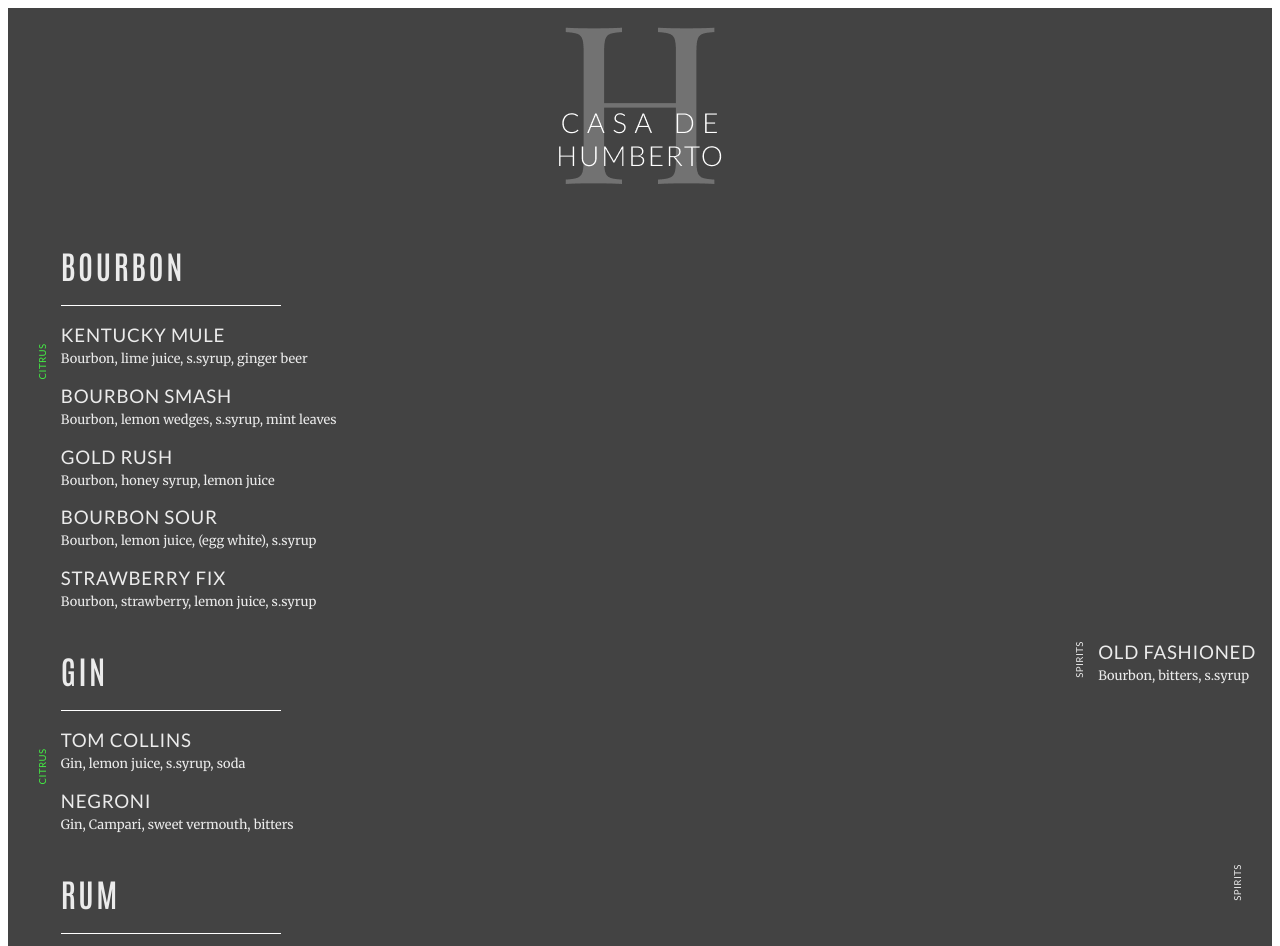
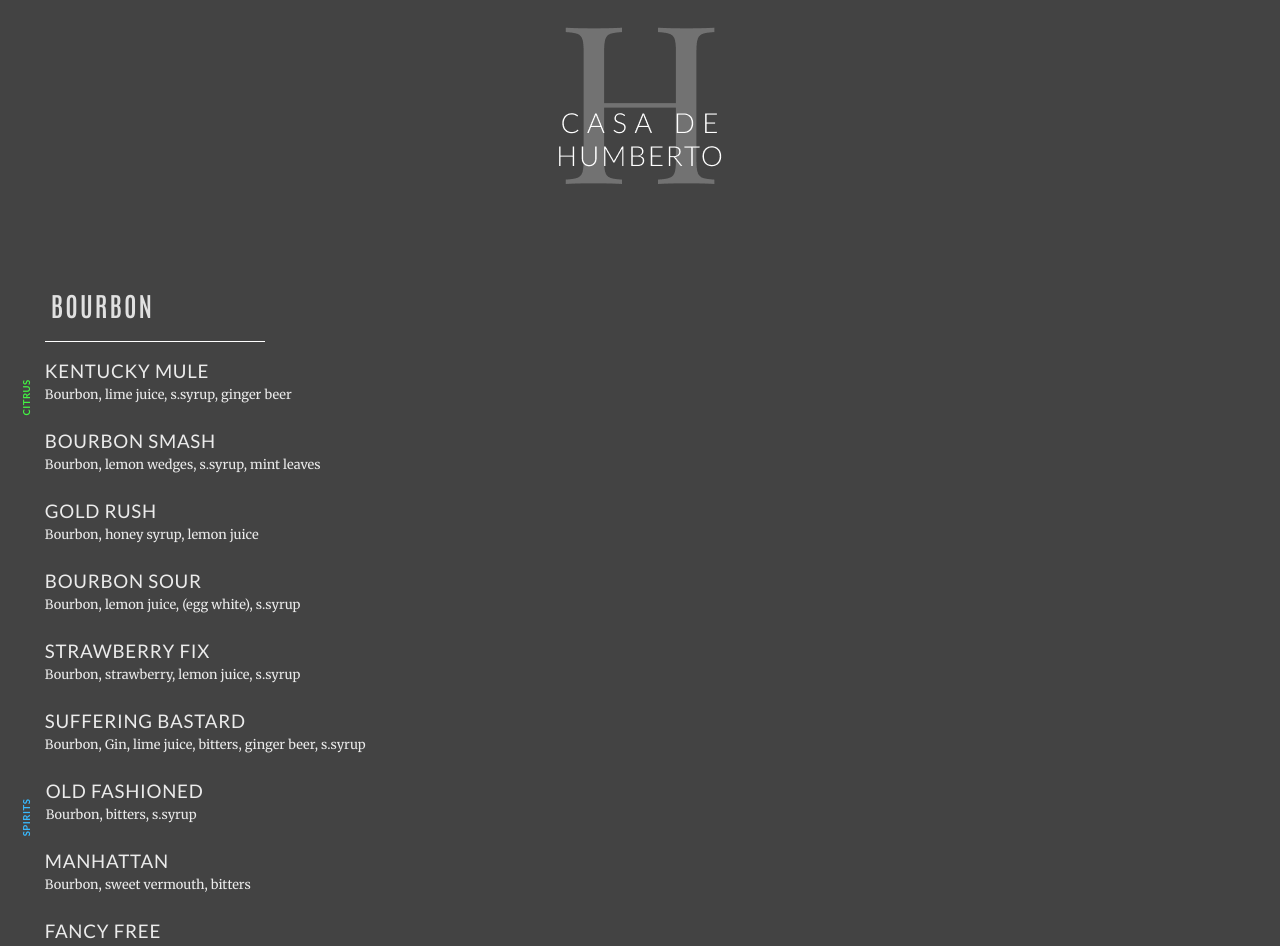
Before and after one commit to hubertshon/bar-menu, a Vue app: page / in a window 1280 px wide. Shown: the top 946 px of the page. Built offline with nearby package versions, Linux system fonts and the light colour scheme.

Commit message:
adds accordian

```diff
--- a/package.json
+++ b/package.json
@@ -15,6 +15,9 @@
     "@vue/cli-plugin-babel": "~4.5.0",
     "@vue/cli-plugin-router": "~4.5.0",
     "@vue/cli-service": "~4.5.0",
+    "bootstrap": "^4.0.0-beta",
+    "jquery": "^3.6.0",
+    "popper.js": "^1.16.1",
     "vue-template-compiler": "^2.6.11"
   }
 }
--- a/public/index.html
+++ b/public/index.html
@@ -11,9 +11,16 @@
     <link href="https://fonts.googleapis.com/css2?family=Antonio:wght@300;400;500;600&display=swap" rel="stylesheet">
     <link href="https://fonts.googleapis.com/css2?family=Antonio:wght@300;400;500;600&family=Lato:ital,wght@0,100;0,300;0,400;0,700;1,100;1,300;1,400;1,700&display=swap" rel="stylesheet">
     <link href="https://fonts.googleapis.com/css2?family=Antonio:wght@300;400;500;600&family=Lato:ital,wght@0,100;0,300;0,400;0,700;1,100;1,300;1,400;1,700&family=Merriweather:ital,wght@0,300;0,400;0,700;1,300;1,400;1,700&display=swap" rel="stylesheet">
+    <script src="https://code.jquery.com/jquery-3.2.1.slim.min.js" integrity="sha384-KJ3o2DKtIkvYIK3UENzmM7KCkRr/rE9/Qpg6aAZGJwFDMVNA/GpGFF93hXpG5KkN" crossorigin="anonymous"></script>
+    <script src="https://cdnjs.cloudflare.com/ajax/libs/popper.js/1.12.9/umd/popper.min.js" integrity="sha384-ApNbgh9B+Y1QKtv3Rn7W3mgPxhU9K/ScQsAP7hUibX39j7fakFPskvXusvfa0b4Q" crossorigin="anonymous"></script>
+    <script src="https://maxcdn.bootstrapcdn.com/bootstrap/4.0.0/js/bootstrap.min.js" integrity="sha384-JZR6Spejh4U02d8jOt6vLEHfe/JQGiRRSQQxSfFWpi1MquVdAyjUar5+76PVCmYl" crossorigin="anonymous"></script>
+    <!-- <script src="https://getbootstrap.com/docs/4.1/assets/js/vendor/popper.min.js"></script> -->
+
+
+
     <title><%= htmlWebpackPlugin.options.title %></title>
   </head>
-  <body>
+  <body style="height: 100%; background-color: rgb(67,67,67);">
     <noscript>
       <strong>We're sorry but <%= htmlWebpackPlugin.options.title %> doesn't work properly without JavaScript enabled. Please enable it to continue.</strong>
     </noscript>
--- a/src/App.vue
+++ b/src/App.vue
@@ -1,9 +1,5 @@
 <template>
   <div id="app">
-    <!-- <div id="nav">
-      <router-link to="/">Home</router-link> |
-      <router-link to="/about">About</router-link>
-    </div> -->
     <router-view/>
   </div>
 </template>
@@ -30,4 +26,8 @@
 #nav a.router-link-exact-active {
   color: #42b983;
 }
+
+
+@import'~bootstrap/dist/css/bootstrap.css'
+
 </style>
--- a/src/components/Liquor.vue
+++ b/src/components/Liquor.vue
@@ -1,23 +1,35 @@
 <template>
-  <div class="bourbon-container">
+  <div class="container">
+    <button class="button-spirit"
+            :data-target="'#collapseTarget' + spirit.name"
+            :href="'#collapseTarget' + spirit.name"
+            data-toggle="collapse">
       <h1>{{ spirit.name }}</h1>
+    </button>
     <div class="nameline"></div>
-      <div class="citrusgroup">
+
+    <div class="collapse show" :id="'collapseTarget' + spirit.name">
+
+        <div class="row">
+          <div class="citrusgroup col-6">
             <h3 class="subcategory citrus">Citrus</h3>
             <div class="drinklist">
               <template v-for="drink in spirit.drinkList.citrus">
                 <h3> {{drink.name}}</h3>
-            <p>{{drink.ingredients}}</p>
+                <p style="margin-bottom: 1.75rem;">{{drink.ingredients}}</p>
               </template>
             </div>
           </div>
-      <div class="spiritgroup">
-        <h3 class="subcategory">Spirits</h3>
+
+          <div class="spiritgroup col-6">
+            <h3 class="subcategory spirits" v-if="spirit.drinkList.spirits">Spirits</h3>
             <div class="drinklist">
               <template v-for="drink in spirit.drinkList.spirits">
                 <h3> {{drink.name}}</h3>
-            <p>{{drink.ingredients}}</p>
+                <p style="margin-bottom: 1.75rem;">{{drink.ingredients}}</p>
               </template>
+            </div>
+          </div>
         </div>
     </div>
   </div>
@@ -40,14 +52,26 @@ body {
     color: rgb(225, 225, 225);
 }
 
-.bourbon-container {
-    margin: 1rem;
+.container {
+    margin: 1rem auto;
     text-align: left;
+}
+
+.button-spirit {
+  margin-top: 3rem;
+  background-color: rgb(67, 67, 67);
+  border: none;
+  color: rgb(225, 225, 225);
+
+}
+
+.button-spirit:focus {
+    outline: 0 !important;
 }
 
 h1 {
   font-family: 'Antonio', sans-serif;
-  margin: 40px 0 20px;
+  /* margin: 40px 0 20px; */
   text-transform: uppercase;
   letter-spacing: 0.08em;
   margin-left: 2.3rem;
@@ -81,8 +105,8 @@ a {
 }
 
 .spiritgroup {
-  float: right;
-  display: block;
+  /* float: right; */
+  /* display: block; */
 }
 
 .subcategory {
@@ -90,13 +114,20 @@ a {
   display: block;
   float: left;
   font-size: 0.6em;
+  font-weight: 600;
   transform: rotate(-90deg);
+  letter-spacing: 0.05em;
+
 }
 
 .drinklist {
   display: block;
   /* width: 45%; */
-  margin-left: 2.3rem;
+  margin: 1rem auto auto 2.3rem;
+}
+
+.drink {
+  margin-bottom: 5rem;
 }
 
 .nameline {
@@ -108,6 +139,9 @@ a {
 
 .citrus {
   color: rgb(67, 242, 67);
-  letter-spacing: 0.05em;
+}
+
+.spirits {
+  color: rgb(57, 186, 255);
 }
 </style>
--- a/src/main.js
+++ b/src/main.js
@@ -1,6 +1,8 @@
 import Vue from 'vue'
 import App from './App.vue'
 import router from './router'
+// import 'bootstrap' //
+// import 'bootstrap/dist/css/bootstrap.min.css'
 
 Vue.config.productionTip = false
 
--- a/src/views/Home.vue
+++ b/src/views/Home.vue
@@ -10,7 +10,6 @@
 
 <script>
 // @ is an alias to /src
-import HelloWorld from '@/components/HelloWorld.vue'
 import Liquor from '@/components/Liquor.vue'
 
 export default {
@@ -31,9 +30,15 @@ export default {
             {name: 'Gold Rush', ingredients: 'Bourbon, honey syrup, lemon juice', category: "citrus", favorite: false },
             {name: 'Bourbon Sour', ingredients: 'Bourbon, lemon juice, (egg white), s.syrup', category: "citrus", favorite: false },
             {name: 'Strawberry Fix', ingredients: 'Bourbon, strawberry, lemon juice, s.syrup', category: "citrus", favorite: false },
+            {name: 'Suffering Bastard', ingredients: 'Bourbon, Gin, lime juice, bitters, ginger beer, s.syrup', category: "citrus", favorite: false },
           ],
           spirits: [
             {name: 'Old Fashioned', ingredients: 'Bourbon, bitters, s.syrup', category: "spirits", favorite: false },
+            {name: 'Manhattan', ingredients: 'Bourbon, sweet vermouth, bitters', category: "spirits", favorite: false },
+            {name: 'Fancy Free', ingredients: 'Bourbon, maraschino, bitters', category: "spirits", favorite: false },
+            {name: 'Boulevardier', ingredients: 'Bourbon, Campari, sweet vermouth', category: "spirits", favorite: false },
+            {name: 'Mint Julep', ingredients: 'Bourbon, mint, s.syrup', category: "spirits", favorite: false },
+            {name: 'Martinez', ingredients: 'Bourbon, sweet vermouth, maraschino, bitters', category: "spirits", favorite: false },
           ]
         }
       },
@@ -42,7 +47,16 @@ export default {
         drinkList: {
           citrus: [
             {name: 'Tom Collins', ingredients: 'Gin, lemon juice, s.syrup, soda', category: "citrus", favorite: false },
-            {name: 'Negroni', ingredients: 'Gin, Campari, sweet vermouth, bitters', category: "spirit", favorite: true }
+            {name: 'Gin-gin Mule', ingredients: 'Gin, lime juice, mint leaves, ginger beer', category: "citrus", favorite: false },
+            {name: 'Gimlet', ingredients: 'Gin, lime juice, s.syrup', category: "citrus", favorite: false },
+            {name: 'Foghorn', ingredients: 'Gin, lime juice, s.syrup, gingerbeer', category: "citrus", favorite: false },
+            {name: 'Southside (NY)', ingredients: 'Gin, lemon juice, s.syrup, mint', category: "citrus", favorite: false },
+          ],
+          spirits: [
+            {name: 'Negroni', ingredients: 'Gin, Campari, sweet vermouth, bitters', category: "spirit", favorite: true },
+            {name: 'Artillery', ingredients: 'Gin, sweet vermouth, bitters', category: "spirit", favorite: false },
+            {name: 'Casino', ingredients: 'Gin, lemon juice, maraschino, orange bitters', category: "spirit", favorite: false },
+            {name: 'Enzoni', ingredients: 'Gin, lemon juice, campari, s.syrup, grapes', category: "spirit", favorite: false }
           ]
         }
       },
@@ -50,8 +64,14 @@ export default {
         name: "Rum",
         drinkList: {
           citrus: [
-            {name: 'Mojito', ingredients: 'Rum, lime juice, mint, s.syrup', category: "citrus", favorite: false },
-            {name: 'Daiquiri', ingredients: 'Rum, lime juice, s.syrup', category: "citrus", favorite: true }
+            {name: 'Mojito', ingredients: 'Rum, lime juice, mint, s.syrup', category: "citrus", favorite: true },
+            {name: 'Daiquiri', ingredients: 'Rum, lime juice, s.syrup', category: "citrus", favorite: false },
+            {name: "Cuba Libre", ingredients: 'Rum, coke, lime juice', category: "citrus", favorite: true },
+            {name: "Strawberry Sour", ingredients: 'Rum, strawberries, lime juice, s.syrup', category: "citrus", favorite: true }
+          ],
+          spirits: [
+            {name: "King's Jubilee", ingredients: 'Rum, maraschino, lemon juice', category: "citrus", favorite: true },
+            {name: "Salty Bird", ingredients: 'Rum, Campari, pineapple juice, lime juice, s.syrup', category: "citrus", favorite: true }
           ]
         }
       }
```
Also changed, not shown: 1 other file (tests, documents, lock files or other folders). Lines whose indentation alone changed are shown as unchanged.
